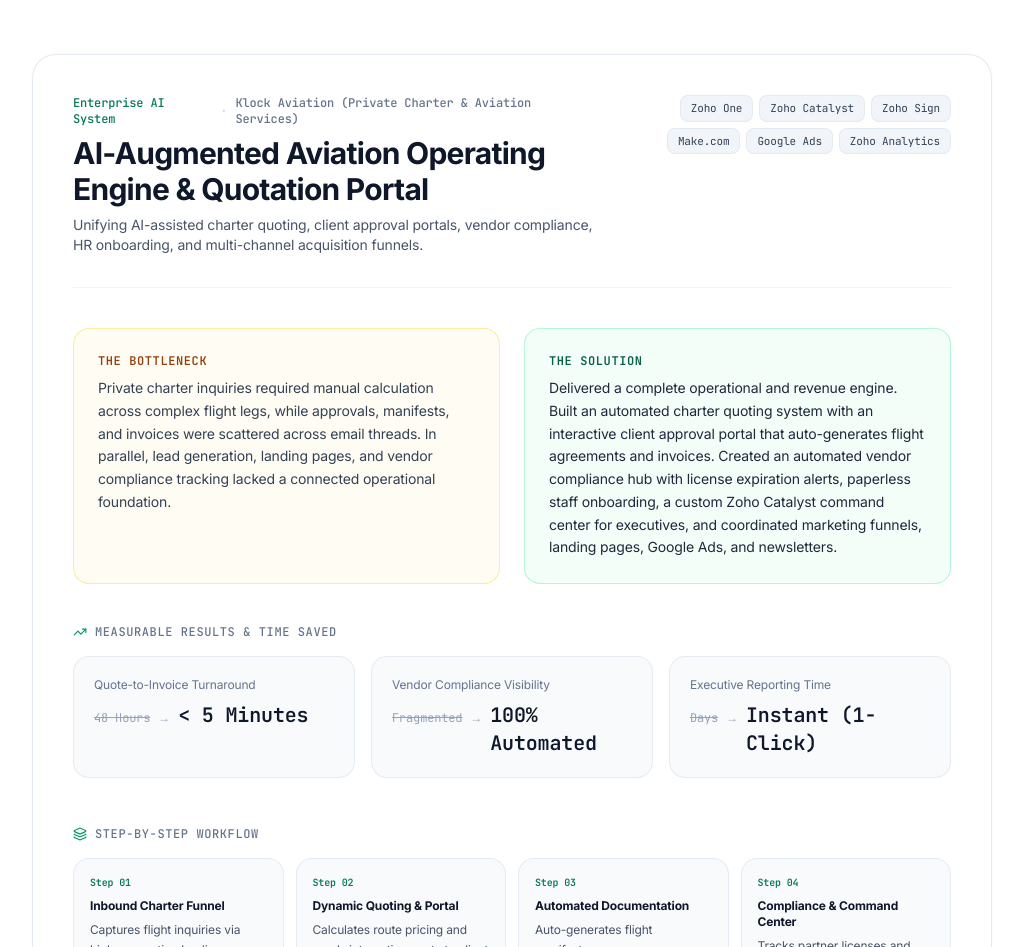
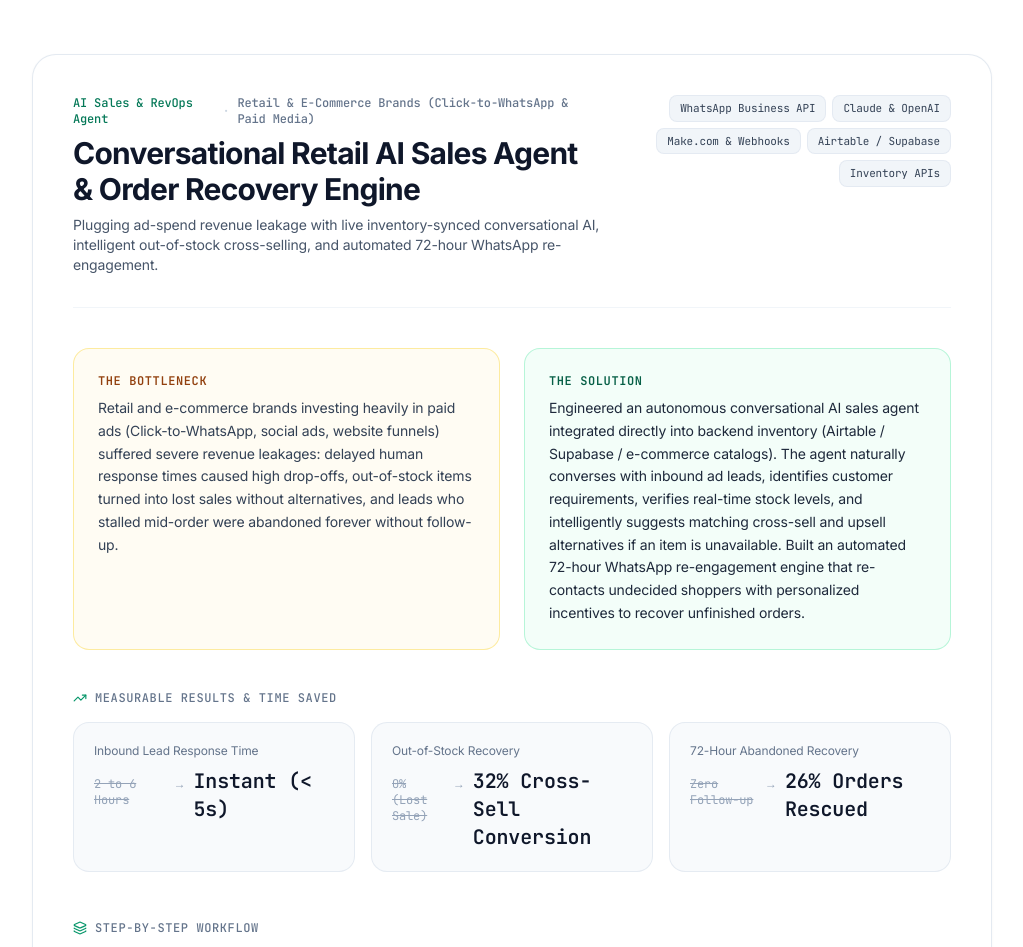
Before and after one commit to aherisystems-cloud/rita-ndubi-portfolio, a React (Vite) app: page / in a window 1280 px wide. Shown: the part 2725-3672 px from the top of the page, without its empty margins (128-1151 px from the left). Built offline with nearby package versions, Linux system fonts and the light colour scheme.

Commit message:
feat: add Retail AI Sales Agent case study and deep RevOps customer journey bio

```diff
--- a/src/data/portfolioData.js
+++ b/src/data/portfolioData.js
@@ -3,7 +3,7 @@ export const personalInfo = {
   title: "AI-Powered Business Systems & RevOps Specialist",
   subtitle: "Autonomous Workflows · Model Context Protocol (MCP) · Claude & OpenAI · Cloudflare & Supabase",
   location: "Nairobi (UTC+3) · Working with teams globally",
-  bio: "I treat AI not as a novelty, but as the foundational engine powering modern business systems. Combining a background in Finance & Banking with 9+ years of operational technology experience, I design AI-augmented workflows, custom portals (Zoho Creator, Supabase, Cloudflare), and automated revenue engines that eliminate manual human drag, prevent revenue leakages, and allow teams to scale with speed and precision.",
+  bio: "I operate at the intersection of deep business operations, end-to-end customer journey mapping, and Revenue Operations (RevOps). Combining a strong commercial foundation in Finance & Banking with 9+ years in operational technology, I analyze the full revenue cycle—from initial ad acquisition (Click-to-WhatsApp, paid media, inbound forms) to automated quoting, live inventory checks, payment, and post-sale retention. By deploying autonomous conversational AI sales agents, custom portals (Zoho Creator, Supabase, Cloudflare), and automated middleware, I systematically eliminate revenue leakages and help teams scale with speed and precision.",
   linkedinUrl: "https://www.linkedin.com/in/rita-ndubi",
   calendlyUrl: "https://calendly.com",
   email: "ritakawira@gmail.com",
@@ -36,6 +36,27 @@ export const corePillars = [
 ];
 
 export const caseStudies = [
+  {
+    id: "retail-ai-sales-agent",
+    title: "Conversational Retail AI Sales Agent & Order Recovery Engine",
+    client: "Retail & E-Commerce Brands (Click-to-WhatsApp & Paid Media)",
+    tagline: "Plugging ad-spend revenue leakage with live inventory-synced conversational AI, intelligent out-of-stock cross-selling, and automated 72-hour WhatsApp re-engagement.",
+    badge: "AI Sales & RevOps Agent",
+    problem: "Retail and e-commerce brands investing heavily in paid ads (Click-to-WhatsApp, social ads, website funnels) suffered severe revenue leakages: delayed human response times caused high drop-offs, out-of-stock items turned into lost sales without alternatives, and leads who stalled mid-order were abandoned forever without follow-up.",
+    solution: "Engineered an autonomous conversational AI sales agent integrated directly into backend inventory (Airtable / Supabase / e-commerce catalogs). The agent naturally converses with inbound ad leads, identifies customer requirements, verifies real-time stock levels, and intelligently suggests matching cross-sell and upsell alternatives if an item is unavailable. Built an automated 72-hour WhatsApp re-engagement engine that re-contacts undecided shoppers with personalized incentives to recover unfinished orders.",
+    metrics: [
+      { label: "Inbound Lead Response Time", before: "2 to 6 Hours", after: "Instant (< 5s)" },
+      { label: "Out-of-Stock Recovery", before: "0% (Lost Sale)", after: "32% Cross-Sell Conversion" },
+      { label: "72-Hour Abandoned Recovery", before: "Zero Follow-up", after: "26% Orders Rescued" }
+    ],
+    workflowSteps: [
+      { title: "Inbound Ad Routing", desc: "Captures shopper traffic from Click-to-WhatsApp ads, website widgets, and campaign forms into a live AI chat session." },
+      { title: "Inventory-Linked Consultation", desc: "AI queries live backend database to confirm availability, pricing, sizes, and specs in natural conversational language." },
+      { title: "Intelligent Cross-Sell / Upsell", desc: "If an item is out of stock, the agent recommends relevant matching alternatives and complementary accessories to protect the sale." },
+      { title: "72-Hour Re-Engagement Trigger", desc: "Automated sequence follows up with undecided shoppers via WhatsApp within 72 hours to answer objections and close the order." }
+    ],
+    tools: ["WhatsApp Business API", "Claude & OpenAI", "Make.com & Webhooks", "Airtable / Supabase", "Inventory APIs"]
+  },
   {
     id: "klock-aviation",
     title: "AI-Augmented Aviation Operating Engine & Quotation Portal",
@@ -175,6 +196,7 @@ export const experienceTimeline = [
     highlights: [
       "Build AI-powered business systems, quotation engines, client portals, and automation workflows across Zoho One, Zoho Catalyst, Zoho Creator, Supabase, and Cloudflare.",
       "Deploy practical AI pipelines and agents using Claude, Model Context Protocol (MCP), and OpenAI for inquiry classification, quoting, and operational triage.",
+      "Retail AI Sales Agent: Developed conversational AI order processing agents for retail and e-commerce brands running Click-to-WhatsApp and paid ads; integrated live backend inventory, intelligent out-of-stock cross-selling, and automated 72-hour re-engagement sequences to stop ad-spend revenue leakage.",
       "Klock Aviation: Delivered complete private charter quoting portal, vendor compliance hub, paperless HR onboarding, Zoho Catalyst executive command center, funnels, Google Ads, and newsletters.",
       "Sydia Realty: Conducted comprehensive Zoho CRM audit and customer journey optimization to eliminate pipeline leakages from off-plan inquiry to repeat investor retention.",
       "Mapenzi Connect: Built complete CRM architecture, automated newsletter delivery, and webinar registration-to-attendee workflows."
```
